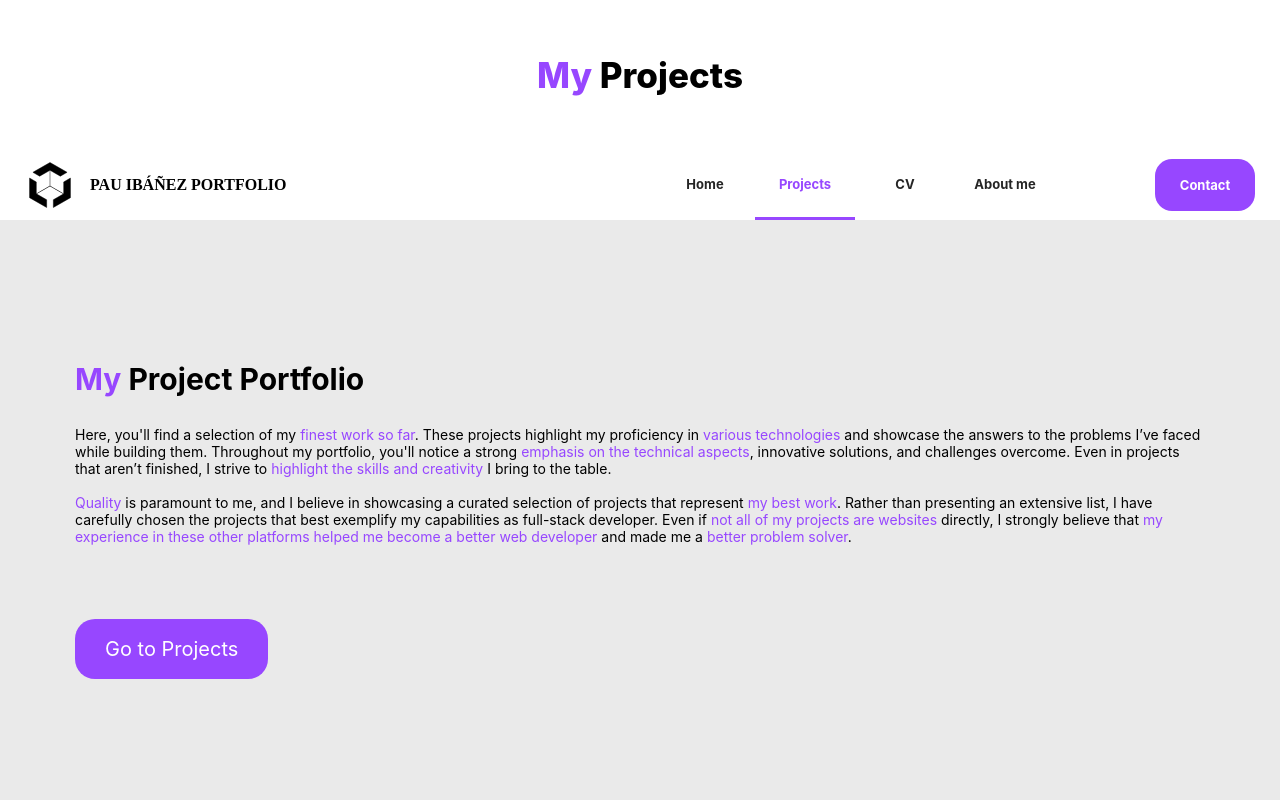
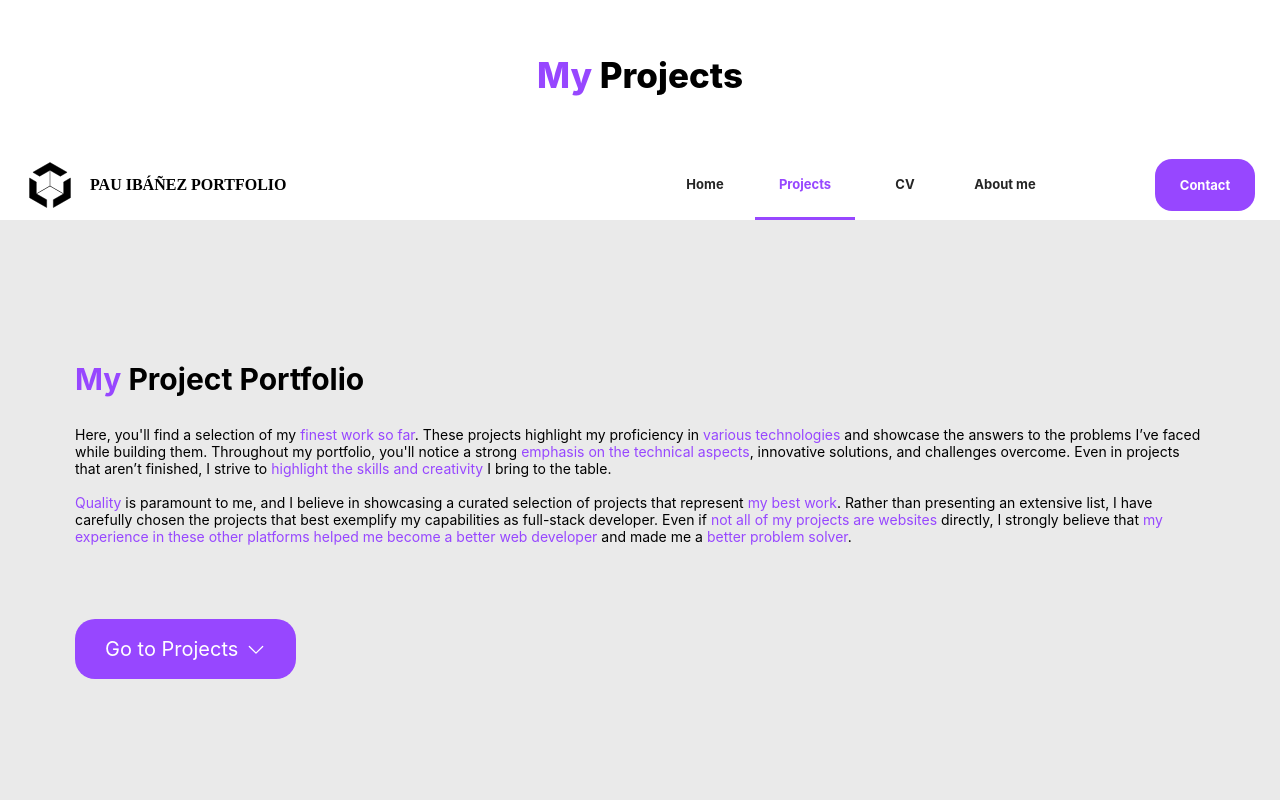
Before and after one commit to pauIbanez/portfolio-front, a React (Create React App) app: page /projects in a window 1280 px wide. Shown: the top 800 px of the page. Built offline with nearby package versions, Linux system fonts and the light colour scheme.

Commit message:
added icon to goToProjects

```diff
--- a/src/Pages/ProjectsPage/ProjectsPage.tsx
+++ b/src/Pages/ProjectsPage/ProjectsPage.tsx
@@ -78,13 +78,17 @@ const ProjectsPage = () => {
         title={t("Projects.presentation.title")}
         text={t("Projects.presentation.text")}
         button={{
-          content: (
-            <>
-              <p>{t("Projects.presentation.button")}</p>
-            </>
-          ),
+          content: t("Projects.presentation.button"),
           onClick: () => {
             onClick();
+          },
+          buttonProps: {
+            icon: "chevron.svg",
+            hoverIcon: "chevron_main.svg",
+            iconRotation: 90,
+            styleObject: {
+              fontSize: 20,
+            },
           },
         }}
       />
--- a/src/components/Button/Button.tsx
+++ b/src/components/Button/Button.tsx
@@ -61,6 +61,12 @@ const ButtonCase = styled.button<ButotnCaseProps>`
     margin: 0;
   }
 
+  ${(props) =>
+    props.iconRotation &&
+    `div:last-child {
+      transform: RotateZ(${props.iconRotation}deg);
+    }`}
+
   &:hover:enabled {
     background-color: ${(props) => (props.reversed ? Colors.main : "white")};
     color: ${(props) => (props.reversed ? "white" : Colors.main)};
@@ -70,7 +76,6 @@ const ButtonCase = styled.button<ButotnCaseProps>`
     ${(props) =>
       props.hoverIcon &&
       `div:last-child img {
-        transform: RotateX(${props.iconRotation ?? 0}deg);
       content: url(/media/icons/${props.hoverIcon});
     }`}
   }
@@ -94,11 +99,11 @@ const IconHolder = styled.div<{ $size: number }>`
   }
 `;
 
-interface Props {
+export interface ButtonProps {
   onClick?: () => void;
   reversed?: boolean;
   active?: boolean;
-  children: JSX.Element | string;
+  children?: JSX.Element | string;
   disabled?: boolean;
   submit?: boolean;
   icon?: string;
@@ -125,7 +130,7 @@ const Button = ({
   icon,
   hoverIcon,
   iconRotation,
-}: Props) => {
+}: ButtonProps) => {
   return (
     <ButtonCase
       onClick={onClick}
--- a/src/components/textComponents/PresentationText/PresentationText.tsx
+++ b/src/components/textComponents/PresentationText/PresentationText.tsx
@@ -1,6 +1,6 @@
 import styled from "styled-components";
 import ColoredText from "../ColoredText/ColoredText";
-import Button from "../../Button/Button";
+import Button, { ButtonProps } from "../../Button/Button";
 
 const Holder = styled.section`
   display: flex;
@@ -24,8 +24,9 @@ interface Props {
   title: string;
   text: string;
   button: {
-    content: JSX.Element;
+    content: JSX.Element | string;
     onClick(): void;
+    buttonProps?: ButtonProps;
   };
 }
 const PresentationText = ({ title, text, button }: Props) => {
@@ -38,7 +39,9 @@ const PresentationText = ({ title, text, button }: Props) => {
         />
         <ColoredText text={text} />
       </TextSection>
-      <Button onClick={button.onClick}>{button.content}</Button>
+      <Button onClick={button.onClick} {...button.buttonProps}>
+        {button.content}
+      </Button>
     </Holder>
   );
 };
```
